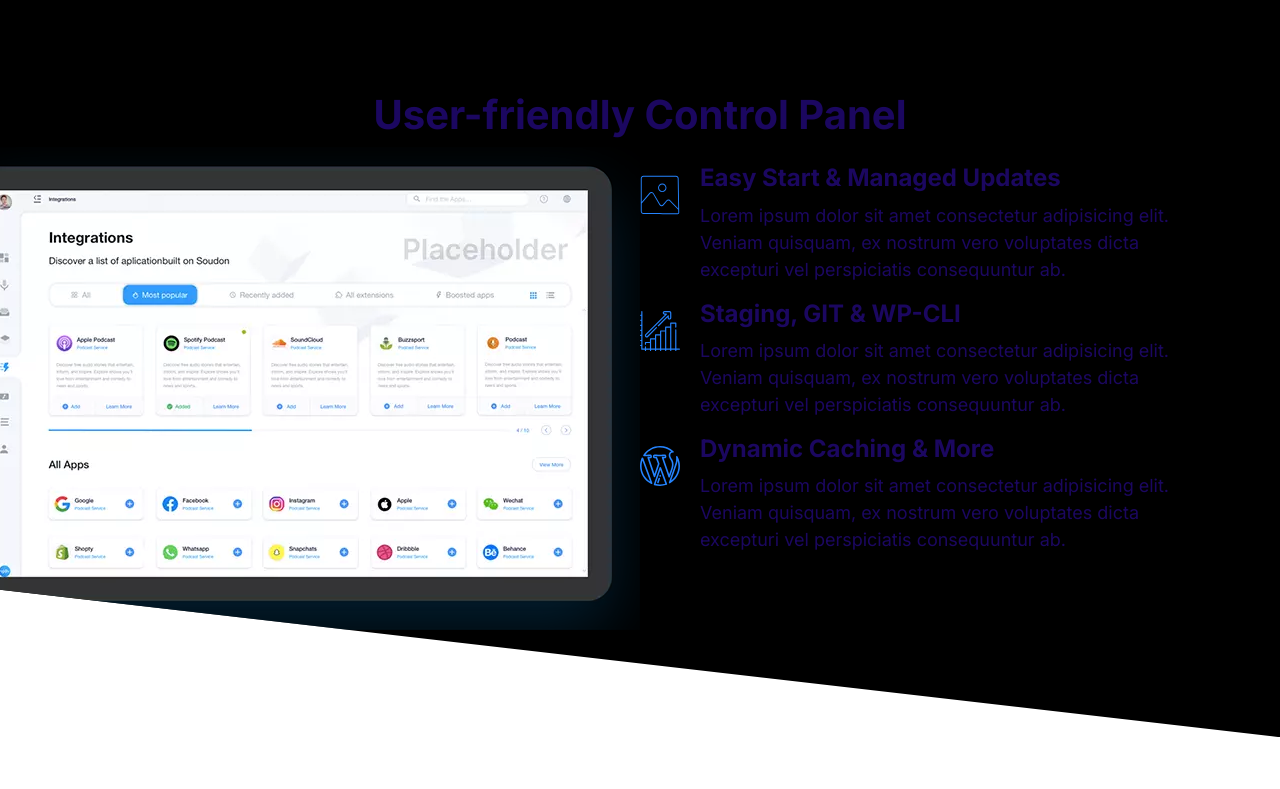
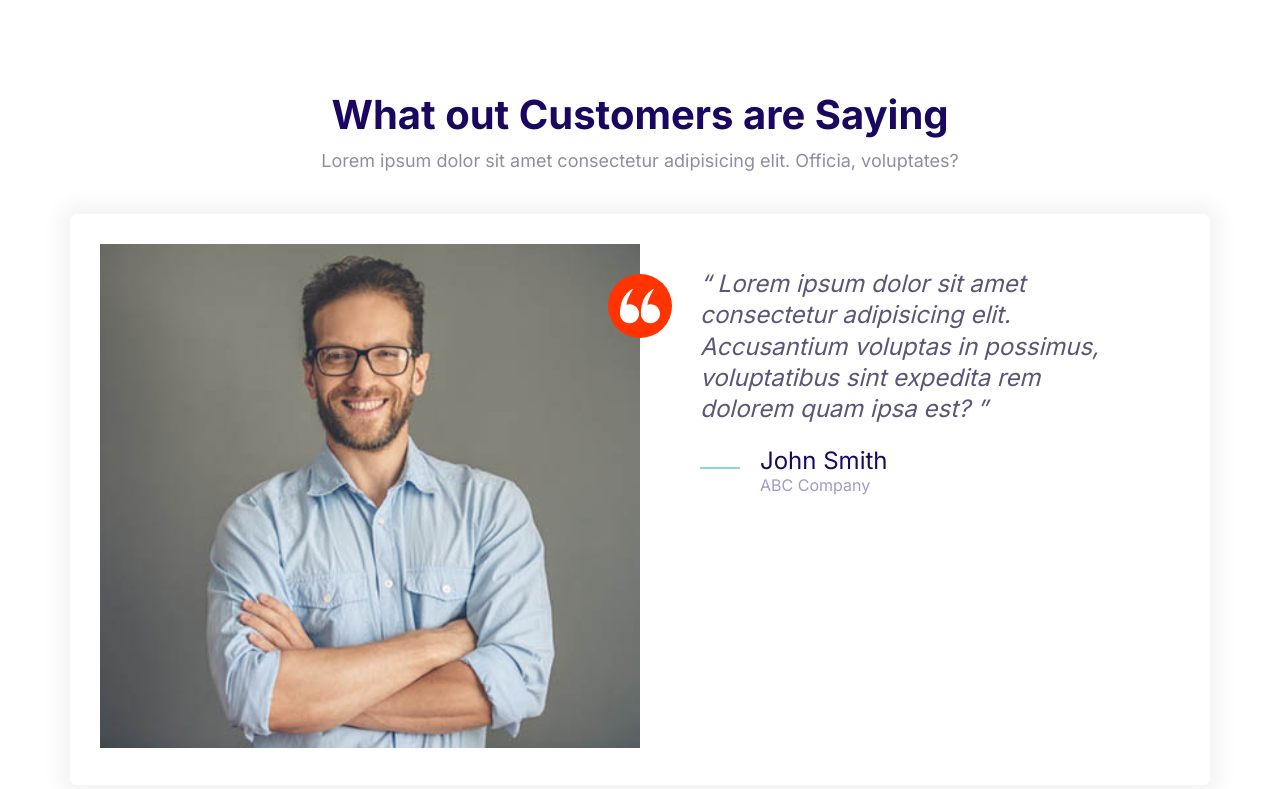
Before and after one commit to sauviksaha/cloud-host, a plain HTML site: page index.html in a window 1280 px wide. Drawn offline with Linux system fonts and the light colour scheme.

Commit message:
Added Testimonial Block

```diff
--- a/css/style.css
+++ b/css/style.css
@@ -601,6 +601,7 @@ a {
 
 .block__header {
   text-align: center;
+  margin-bottom: 4rem;
 }
 
 .block__heading {
--- a/index.html
+++ b/index.html
@@ -15,75 +15,50 @@
     <link rel="stylesheet" href="css/normalize.css" />
   </head>
   <body>
-    <section class="block block--dark block--skewed-right block-showcase">
+    <section class="block">
       <header class="block__header">
-        <h2>User-friendly Control Panel</h2>
+        <h2>What out Customers are Saying</h2>
+        <p>
+          Lorem ipsum dolor sit amet consectetur adipisicing elit. Officia,
+          voluptates?
+        </p>
       </header>
-      <div class="container grid grid--1x2">
-        <picture class="block-showcase__image">
-          <source
-            type="image/webp"
-            srcset="images/ipad.webp 1x, images/ipad@2x.webp 2x"
+      <div class="container">
+        <div class="card testimonial">
+          <div class="grid grid--1x2">
+            <div class="testimonial__image">
+              <img
+                src="images/testimonial.jpg"
+                alt="A happy, smiling customer"
               />
-          <source
-            type="image/png"
-            srcset="images/ipad.png 1x, images/ipad@2x.png 2x"
-          />
-          <img src="images/ipad.png" alt="" />
-        </picture>
-        <ul class="list">
-          <li>
+              <span class="icon-container icon-container--accent">
+                <svg class="icon icon--white">
+                  <use xlink:href="images/sprite.svg#quotes"></use>
+                </svg>
+              </span>
+            </div>
+            <blockquote class="quote">
+              <p class="quote__text">
+                Lorem ipsum dolor sit amet consectetur adipisicing elit.
+                Accusantium voluptas in possimus, voluptatibus sint expedita rem
+                dolorem quam ipsa est?
+              </p>
+              <footer>
                 <div class="media">
                   <div class="media__image">
-                <svg class="icon icon--primary">
-                  <use xlink:href="images/sprite.svg#snap"></use>
+                    <svg class="icon icon--primary quote__line">
+                      <use xlink:href="images/sprite.svg#line"></use>
                     </svg>
                   </div>
                   <div class="media__body">
-                <h3 class="media__title">Easy Start & Managed Updates</h3>
-                <p>
-                  Lorem ipsum dolor sit amet consectetur adipisicing elit.
-                  Veniam quisquam, ex nostrum vero voluptates dicta excepturi
-                  vel perspiciatis consequuntur ab.
-                </p>
+                    <h3 class="media__title quote__author">John Smith</h3>
+                    <p class="quote__organization">ABC Company</p>
                   </div>
                 </div>
-          </li>
-          <li>
-            <div class="media">
-              <div class="media__image">
-                <svg class="icon icon--primary">
-                  <use xlink:href="images/sprite.svg#growth"></use>
-                </svg>
-              </div>
-              <div class="media__body">
-                <h3 class="media__title">Staging, GIT & WP-CLI</h3>
-                <p>
-                  Lorem ipsum dolor sit amet consectetur adipisicing elit.
-                  Veniam quisquam, ex nostrum vero voluptates dicta excepturi
-                  vel perspiciatis consequuntur ab.
-                </p>
+              </footer>
+            </blockquote>
           </div>
         </div>
-          </li>
-          <li>
-            <div class="media">
-              <div class="media__image">
-                <svg class="icon icon--primary">
-                  <use xlink:href="images/sprite.svg#wordpress"></use>
-                </svg>
-              </div>
-              <div class="media__body">
-                <h3 class="media__title">Dynamic Caching & More</h3>
-                <p>
-                  Lorem ipsum dolor sit amet consectetur adipisicing elit.
-                  Veniam quisquam, ex nostrum vero voluptates dicta excepturi
-                  vel perspiciatis consequuntur ab.
-                </p>
-              </div>
-            </div>
-          </li>
-        </ul>
       </div>
     </section>
   </body>
```
Also changed, not shown: components/block-testimonial.html (added, +43 -0 lines). Lines whose indentation alone changed are shown as unchanged.
